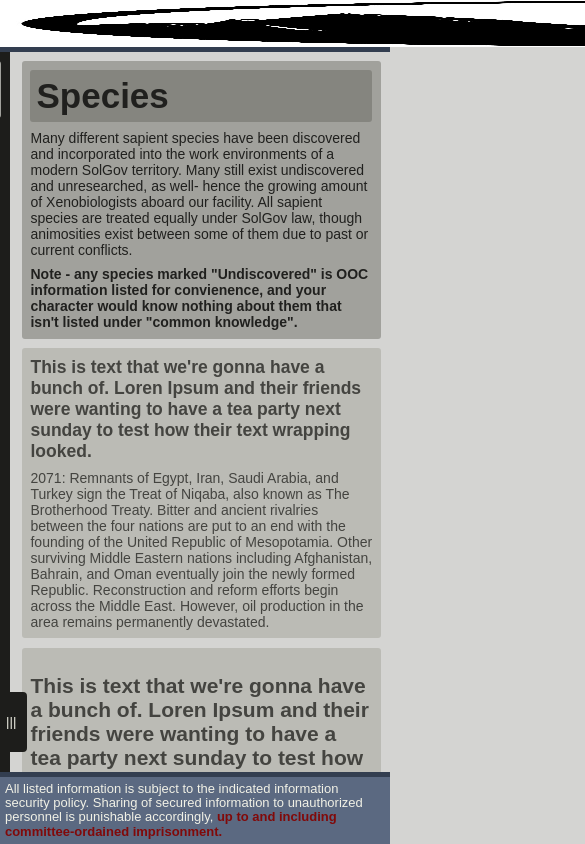
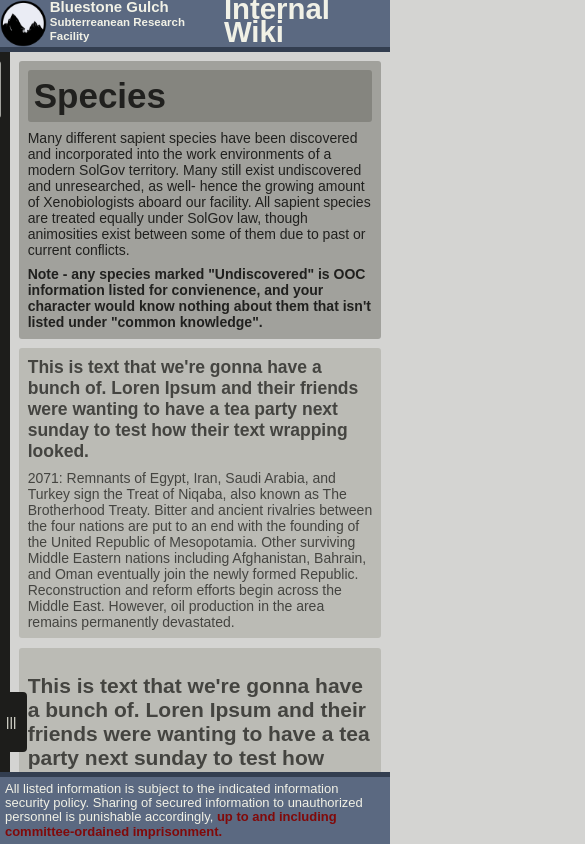
Before and after one commit to whooshboom/BSGulch-wiki, a React app: page /species/species in a window 390 px wide. Shown: the top 844 px of the page, 585 px wide, since content can reach past the window. Built offline with nearby package versions, Linux system fonts and the light colour scheme; the HTML template or start-up script is replaced by a standard one.

Commit message:
Pardon our dust
- Added a welcome page
- Hopefully fixed the mobile bug where the logo image is fucking massive
- Logo is a PNG (wowzers!!!)

```diff
--- a/src/App.css
+++ /dev/null
@@ -1,140 +0,0 @@
-:root {
-  --title-light: #5b6981;
-  --title-accent-light: #333e50;
-  --title-text-light: #f1f1e6;
-
-  --page-back-light: #d4d4d2;
-  --page-section-light: #bbbbb5;
-  --page-emphasis-light: #a1a19c;
-  --section-text-light: #353532;
-  --emphasis-text-light: #131312;
-
-  --style-redwarn-light: #810909;
-
-  --heading-mar-vert: 0px;
-  --heading-mar-hor: 1vw;
-  --text-mar-vert: 0px;
-  --text-mar-hor: 1vw;
-
-  background-color: var(--page-back-light);
-  font-family: Arial, Helvetica, sans-serif;
-  font-size: 14px;
-}
-
-body {
-  margin: 0;
-}
-
-.redwarn {
-  color: var(--style-redwarn-light);
-  font-weight: 600;
-}
-
-.page-container{
-  display: flex;
-  flex-direction: column;
-  min-height: 100vh;
-}
-
-.header {
-  display: flex;
-  max-height: calc(4rem + 2vw);
-}
-
-.head-text-group {
-  display: flex;
-  flex-direction: row;
-  max-height: fit-content;
-  width: 100vw;
-  background-color: var(--title-light);
-  color: var(--title-text-light);
-  gap: calc(0.2rem + 0.5vw);
-  padding: 0.75vw;
-  justify-content: top;
-  align-items: stretch;
-}
-
-.header h1 {
-  font-size: calc(1.75rem + 1.6vw);
-  line-height: 0.9;
-  padding: 0;
-  margin: 0;
-}
-
-.header h2 {
-  font-size: calc(1.5rem + 0.25vw);
-  line-height: 1;
-  margin: 0;
-}
-
-.header h3 {
-  font-size: calc(0.9rem + 0.25vw);
-  line-height: 1.2;
-  margin: 0;
-  width: 100%;
-}
-
-.header-sub {
-  display: flex;
-  flex-direction: column;
-  text-align: left;
-  justify-content: end;
-  gap: calc(1px + 0.15vw);
-}
-
-.decor-divider {
-  background-color: var(--title-accent-light);
-  height: 5px;
-}
-
-.footer{
-  padding: calc(0.25vw + 4px);
-  justify-content: center;
-  background-color: var(--title-light);
-  color: var(--title-text-light);
-}
-
-.footer h3 {
-  line-height: 1.1;
-  font-weight: 500;
-  font-size: calc(0.9rem + 0.1vw);
-  margin: 0
-}
-
-.unheaded-area{
-  flex: 1
-}
-
-
-.content {
-  margin: 0;
-}
-
-.content h3 {
-  font-size: 1.5em;
-  margin: 0
-}
-
-.content p {
-  margin: 0
-}
-
-.emphasis-block {
-  display: flex;
-  flex-direction: column;
-  background-color: var(--page-emphasis-light);
-  color: var(--emphasis-text-light);
-  margin: calc(0.75vh + 0.75vw);
-  gap: 1vh;
-  padding: 1vh;
-}
-
-  .content-block {
-  display: flex;
-  flex-direction: column;
-  background-color: var(--page-section-light);
-  color: var(--section-text-light);
-  margin: calc(0.75vh + 0.75vw);
-  gap: 1vh;
-  padding: 1vh;
-}
--- a/src/App.tsx
+++ b/src/App.tsx
@@ -2,9 +2,12 @@ import React, { useState } from "react";
 import { createBrowserRouter, BrowserRouter, Routes, Route, Link } from 'react-router';
 import { glob } from "glob";
 import './Common.css';
-import BSLogo from "../public/bslogo.jpg";
+import BSLogo from "../public/bslogo.png";
+
 import Bluespace from "./wiki-pages/technology/bluespace";
 import Species from "./wiki-pages/species/species";
+import Welcome from "./wiki-pages/welcome";
+
 import { OOCwarn } from "./CommonBlocks";
 
 const App = () => {
@@ -30,7 +33,7 @@ const App = () => {
   <BrowserRouter>
     <div className='page-container'>
       <div className="header">
-        <img src={BSLogo}></img>
+        <img src={BSLogo} className="bslogo"></img>
         <div className='head-text-group'>
           <div className="header-sub">
             <h2>Bluestone Gulch</h2>
@@ -56,6 +59,7 @@ const App = () => {
         </div>
         <div className="route-container">
             <Routes>
+              <Route path="/" element={<Welcome />}></Route>
               <Route path="/technology/bluespace" element={<Bluespace />}></Route>
               <Route path="/species/species" element={<Species />}></Route>
             </Routes>
--- a/src/Common.css
+++ b/src/Common.css
@@ -48,6 +48,7 @@ body {
 .header {
   display: flex;
   max-height: calc(3rem + 1.25vw);
+  background-color: var(--title-light);
 }
 
 .head-text-group {
@@ -90,6 +91,12 @@ body {
   gap: calc(1px + 0.15vw);
 }
 
+.bslogo {
+  max-width: 100%;
+  max-height: 100%;
+  background-color: transparent;
+}
+
 .decor-divider {
   background-color: var(--title-accent-light);
   height: 5px;
@@ -114,7 +121,7 @@ body {
 
 .sidebar {
   display: flex;
-  min-width: calc(5px + 2vw);
+  min-width: calc(10px);
 }
 
 .sidebar-button {
--- /dev/null
+++ b/src/wiki-pages/welcome.tsx
@@ -0,0 +1,16 @@
+import '../Common.css';
+
+const Welcome = () => {
+return (
+  <div className="content">
+    <div className="emphasis-block">
+      <h1>Welcome to the Bluestone Gulch Wiki!</h1>
+      <p>
+      Please mind our dust. This page and all the linked pages are still under construction, just like the main facility! Feel free to take a gander around using the links in the sidebar.
+      </p>
+    </div>
+    </div>
+    );
+};
+
+export default Welcome;
```
Also changed, not shown: public/bslogo.jpg (deleted), public/bslogo.png (added).
